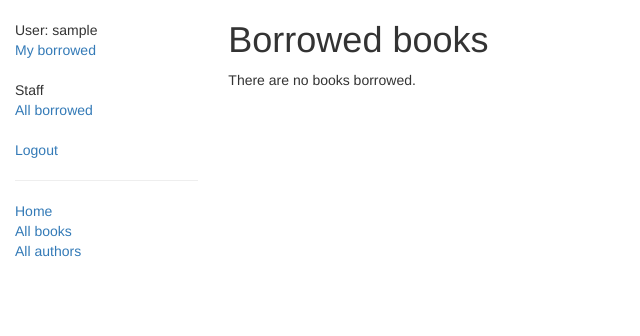
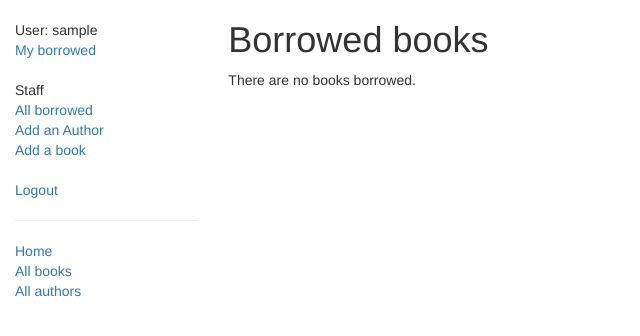
Before and after one commit to nmzgnv/LocalLibrarySite, a Django app: a page that uses catalog/templates/base_generic.html in a window 1280 px wide. Shown: the top 336 px of the page, without its empty margins (0-640 px from the left). Run offline with Django 3.2, Linux system fonts and the light colour scheme; the visitor is signed in with stand-in values (Sample User, id 1); data that the repository does not hold is empty; some libraries are stand-ins or nearby versions.

Commit message:
add forms

```diff
--- a/catalog/templates/base_generic.html
+++ b/catalog/templates/base_generic.html
@@ -27,6 +27,8 @@
           <br>
           <li>Staff</li>
           <li><a href="{% url 'list-borrowed' %}">All borrowed</a></li>
+          <li><a href="{% url 'author_create' %}">Add an Author</a></li>
+          <li><a href="{% url 'book_create' %}">Add a book</a></li>
         {% endif %}
         <br>
         <li><a href="{% url 'logout'%}?next={{request.path}}">Logout</a></li>
--- a/catalog/templates/bookinstance_list_borrowed_staff.html
+++ b/catalog/templates/bookinstance_list_borrowed_staff.html
@@ -11,6 +11,7 @@
           <li class="{% if bookinst.is_overdue %}text-danger{% endif %}">
             <a href="{% url 'book-detail' bookinst.book.pk %}">{{bookinst.book.title}} ({{ bookinst.due_back }})</a>
             {{bookinst.borrower.username}} - {{bookinst.borrower.first_name}} {{bookinst.borrower.last_name}}
+            {% if perms.catalog.can_mark_returned %}- <a href="{% url 'renew-book-librarian' bookinst.id %}">Renew</a>  {% endif %}
           </li>
           {% endfor %}
         </ul>
--- a/catalog/urls.py
+++ b/catalog/urls.py
@@ -14,4 +14,14 @@ urlpatterns = [
 
     url(r'^mybooks/$', views.LoanedBooksByUserListView.as_view(), name = 'my-borrowed'),
     url(r'^borrowedbooks/$', views.LoanedBooksStaffListView.as_view(), name = 'list-borrowed'),
+
+    url(r'^book/(?P<pk>[-\w]+)/update/$', views.renew_book_librarian, name='renew-book-librarian'),
+
+    url(r'^author/create/$', views.AuthorCreate.as_view(), name='author_create'),
+    url(r'^author/(?P<pk>\d+)/update/$', views.AuthorUpdate.as_view(), name='author_update'),
+    url(r'^author/(?P<pk>\d+)/delete/$', views.AuthorDelete.as_view(), name='author_delete'),
+
+    url(r'^book/create/$', views.BookCreate.as_view(), name='book_create'),
+    url(r'^book/(?P<pk>\d+)/update/$', views.BookUpdate.as_view(), name='book_update'),
+    url(r'^book/(?P<pk>\d+)/delete/$', views.BookDelete.as_view(), name='book_delete'),
 ]
--- a/catalog/views.py
+++ b/catalog/views.py
@@ -1,8 +1,14 @@
-from django.contrib.auth.decorators import login_required
-from django.contrib.auth.mixins import LoginRequiredMixin
-from django.shortcuts import render
+import datetime
+
+from django.contrib.auth.decorators import login_required, permission_required
+from django.contrib.auth.mixins import LoginRequiredMixin, PermissionRequiredMixin
+from django.http import HttpResponseRedirect
+from django.shortcuts import render, get_object_or_404
+from django.urls import reverse, reverse_lazy
 from django.views import generic
+from django.views.generic.edit import CreateView, UpdateView, DeleteView
 
+from .forms import RenewBookForm
 from .models import Book, Author, BookInstance, Genre
 
 
@@ -67,3 +73,66 @@ class LoanedBooksStaffListView(LoginRequiredMixin, generic.ListView):
     def get_queryset(self):
         return BookInstance.objects.filter(status__exact = 'o').order_by(
             'due_back')
+
+
+@permission_required('catalog.can_mark_returned')
+def renew_book_librarian(request, pk):
+    book_inst = get_object_or_404(BookInstance, pk = pk)
+
+    if request.method == 'POST':
+        form = RenewBookForm(request.POST)
+
+        if form.is_valid():
+            book_inst.due_back = form.cleaned_data['renewal_date']
+            book_inst.save()
+
+            return HttpResponseRedirect(reverse('list-borrowed'))
+
+    else:
+        proposed_renewal_date = datetime.date.today() + datetime.timedelta(weeks = 2)
+        form = RenewBookForm(initial = {'renewal_date': proposed_renewal_date, })
+
+    return render(request, 'book_renew_librarian.html', {'form': form, 'bookinst': book_inst})
+
+
+class AuthorCreate(PermissionRequiredMixin, CreateView):
+    model = Author
+    permission_required = 'catalog.can_mark_returned'
+    fields = '__all__'
+    initial = {'date_of_death': '12/10/2016', }
+    template_name = "author_form.html"
+
+
+class AuthorUpdate(PermissionRequiredMixin, UpdateView):
+    model = Author
+    permission_required = 'catalog.can_mark_returned'
+    fields = ['first_name', 'last_name', 'date_of_birth', 'date_of_death']
+    template_name = "author_form.html"
+
+
+class AuthorDelete(PermissionRequiredMixin, DeleteView):
+    model = Author
+    permission_required = 'catalog.can_mark_returned'
+    success_url = reverse_lazy('authors')
+    template_name = "author_confirm_delete.html"
+
+
+class BookCreate(PermissionRequiredMixin, CreateView):
+    model = Book
+    permission_required = 'catalog.can_mark_returned'
+    fields = '__all__'
+    template_name = "book_form.html"
+
+
+class BookUpdate(PermissionRequiredMixin, UpdateView):
+    model = Book
+    permission_required = 'catalog.can_mark_returned'
+    fields = '__all__'
+    template_name = "book_form.html"
+
+
+class BookDelete(PermissionRequiredMixin, DeleteView):
+    model = Book
+    permission_required = 'catalog.can_mark_returned'
+    success_url = reverse_lazy('books')
+    template_name = "book_confirm_delete.html"
```
Also changed, not shown: catalog/forms.py (added, +19 -0 lines), catalog/templates/author_confirm_delete.html (added, +14 -0 lines), catalog/templates/author_form.html (added, +13 -0 lines), catalog/templates/book_confirm_delete.html (added, +14 -0 lines), catalog/templates/book_form.html (added, +13 -0 lines), catalog/templates/book_renew_librarian.html (added, +16 -0 lines).
